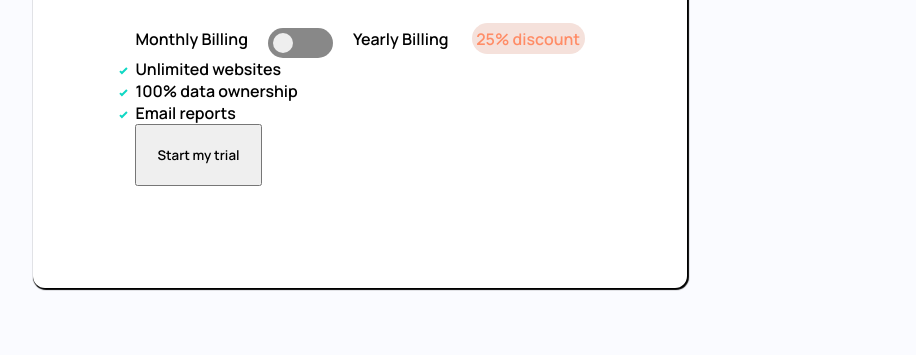
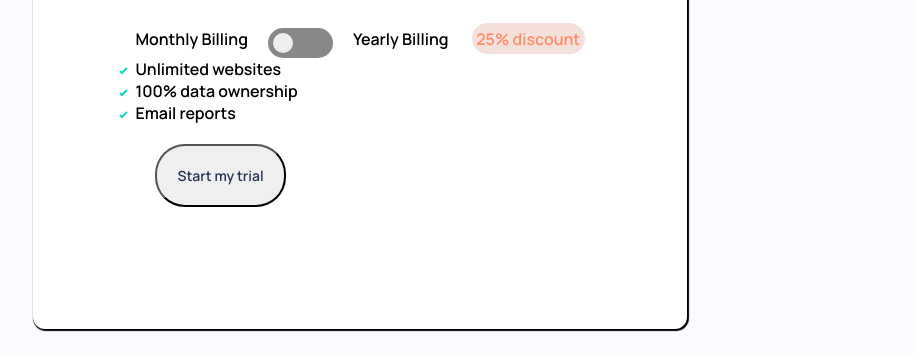
Before and after one commit to Will-Paulon/interactive-pricing-component-main, a plain HTML site: page index.html in a window 1280 px wide. Shown: the part 490-845 px from the top of the page, without its empty margins (280-1196 px from the left). Before the commit the page ends 804 px from the top, so only its background shows below. Drawn offline with Linux system fonts and the light colour scheme.

Commit message:
Em construção

```diff
--- a/style.css
+++ b/style.css
@@ -174,8 +174,10 @@ list-style-image: url(/images/icon-check.svg)
 .bnt{
 
     padding: 20px;
-
-
+    margin: 20px;
+    border-radius: 30px;
+    color: hsl(227, 35%, 25%);
+    font-size: 14px;
 
 
 }
```
